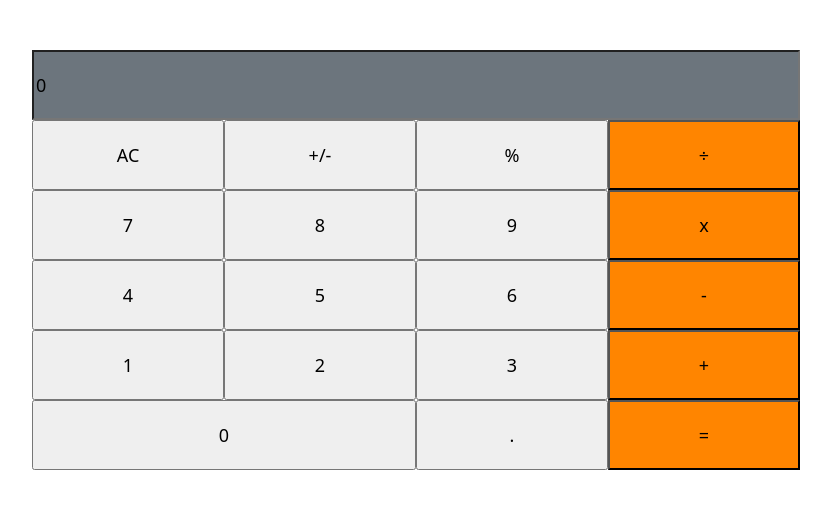
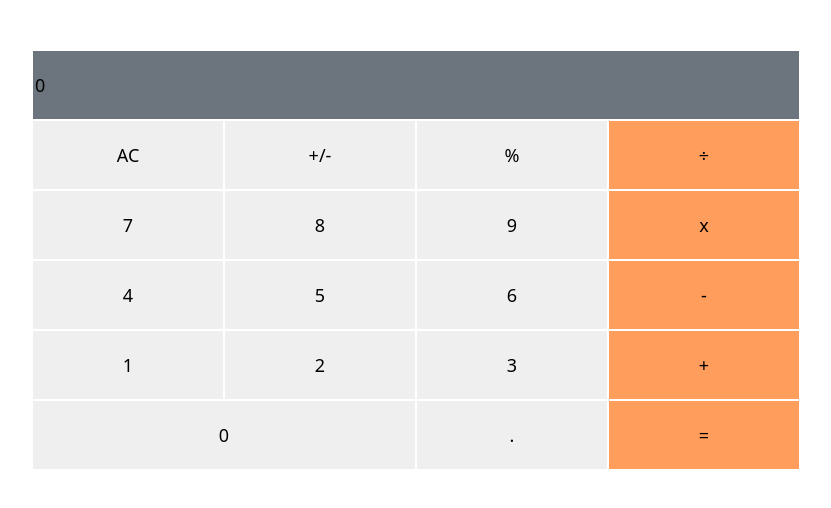
Before and after one commit to julzedz/math-magicians, a React (Create React App) app: page / in a window 1280 px wide. Shown: the top 508 px of the page, without its empty margins (224-1055 px from the left). Built offline with nearby package versions, Linux system fonts and the light colour scheme.

Commit message:
Correct errors

```diff
--- a/src/components/calculator.jsx
+++ b/src/components/calculator.jsx
@@ -3,40 +3,44 @@ import React, { Component } from 'react';
 
 class Calculator extends Component {
   state = {
-    count: 0
+    count: 0,
   };
 
   style = {
-    margin: '50px auto',
-    width: '60%',
-    display: 'grid',
-    gridTemplateColumns: 'repeat(4, 1fr)'
-  }
+    margin: "50px auto",
+    width: "60%",
+    display: "grid",
+    gridTemplateColumns: "repeat(4, 1fr)",
+  };
 
   input = {
-    height: '70px',
-    fontSize: '18px'
-  }
+    height: "70px",
+    fontSize: "18px",
+    border: ".1px solid #fff",
+  };
 
-    item1 = {
-    height: '70px',
-    fontSize: '18px',
+  item1 = {
+    height: "70px",
+    fontSize: "18px",
     gridColumnStart: 1,
     gridColumnEnd: 5,
-  }
+    border: ".1px solid #fff",
+  };
 
   item0 = {
-    height: '70px',
-    fontSize: '18px',
+    height: "70px",
+    fontSize: "18px",
     gridColumnStart: 1,
     gridColumnEnd: 3,
-  }
+    border: ".1px solid #fff",
+  };
 
   orangeItems = {
-    height: '70px',
-    fontSize: '18px',
-    background: '#ff8500',
-  }
+    height: "70px",
+    fontSize: "18px",
+    background: "#ff9d5c",
+    border: ".1px solid #fff",
+  };
 
   render() {
     return (
@@ -73,8 +77,8 @@ class Calculator extends Component {
   }
 
   formatCount() {
-    const { count } = this.state
-    return count === 0 ? '0' : count;
+    const { count } = this.state;
+    return count === 0 ? "0" : count;
   }
 }
 
```
